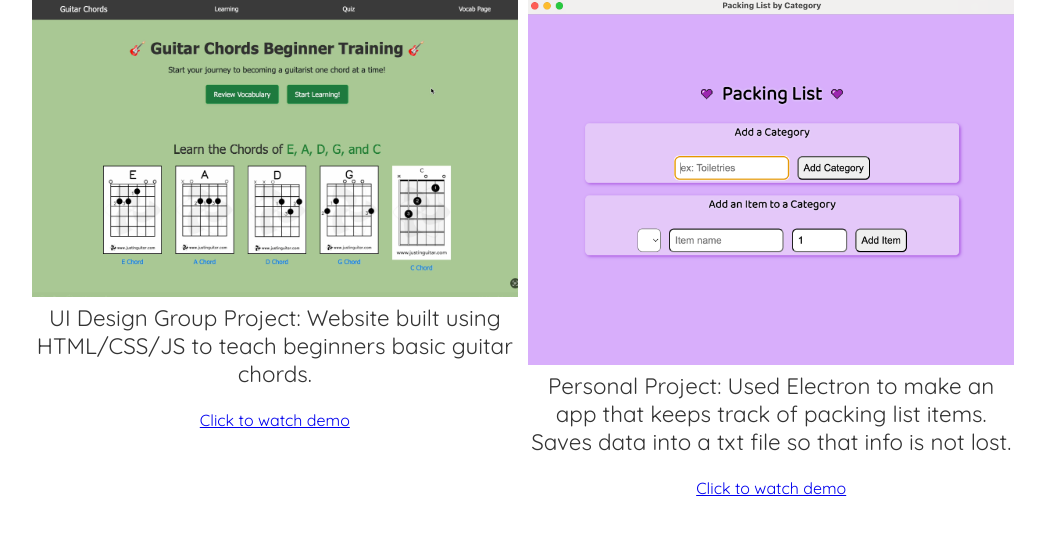
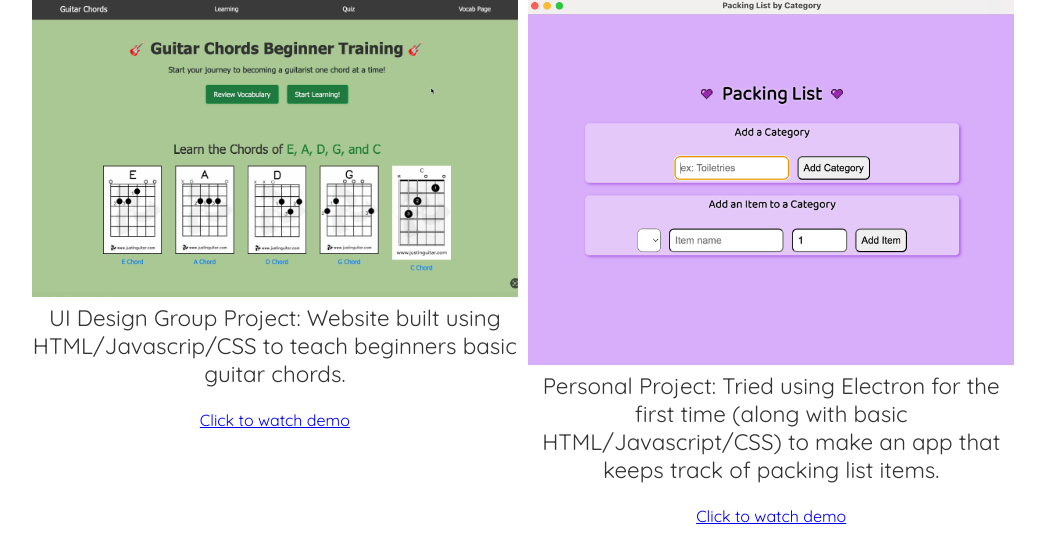
Before and after one commit to michellesynlee/myportfolio, a Flask app: page /projects in a window 1280 px wide. Shown: the part 703-1261 px from the top of the page, without its empty margins (117-1162 px from the left). Before the commit the page ends 1199 px from the top, so only its background shows below. Run offline with Flask 3, Linux system fonts and the light colour scheme.

Commit message:
Update projects.html

```diff
--- a/templates/projects.html
+++ b/templates/projects.html
@@ -19,13 +19,13 @@
         <div class="project">
             <img src="{{ url_for('static', filename='guitar.png') }}" alt="guitar project">
             <p class="caption">
-                UI Design Group Project: Website built using HTML/CSS/JS to teach beginners basic guitar chords.</p>
+                UI Design Group Project: Website built using HTML/Javascrip/CSS to teach beginners basic guitar chords.</p>
             <a href="https://www.youtube.com/watch?v=EXRxySnOA3o" target="_blank">Click to watch demo</a> <br>
         </div>
         <div class="project">
             <img src="{{ url_for('static', filename='packing.png') }}" alt="guitar project">
             <p class="caption">
-                Personal Project: Used Electron to make an app that keeps track of packing list items. Saves data into a txt file so that info is not lost.</p>
+                Personal Project: Tried using Electron for the first time (along with basic HTML/Javascript/CSS) to make an app that keeps track of packing list items.</p>
             <a href="https://www.youtube.com/watch?v=5bTPun9yc6g" target="_blank">Click to watch demo</a> <br>
         </div>
         <!-- Add more projects as needed  -->
```
